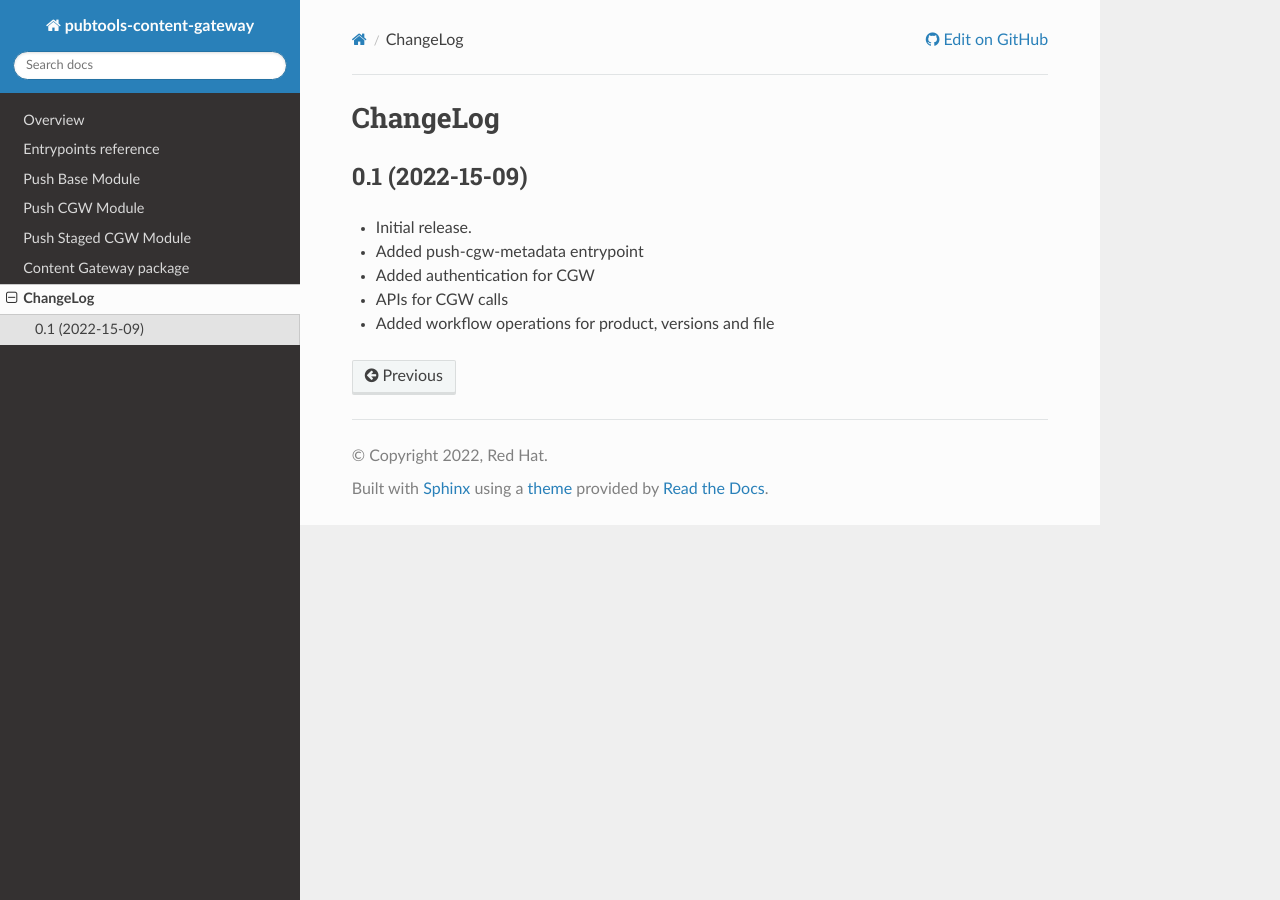
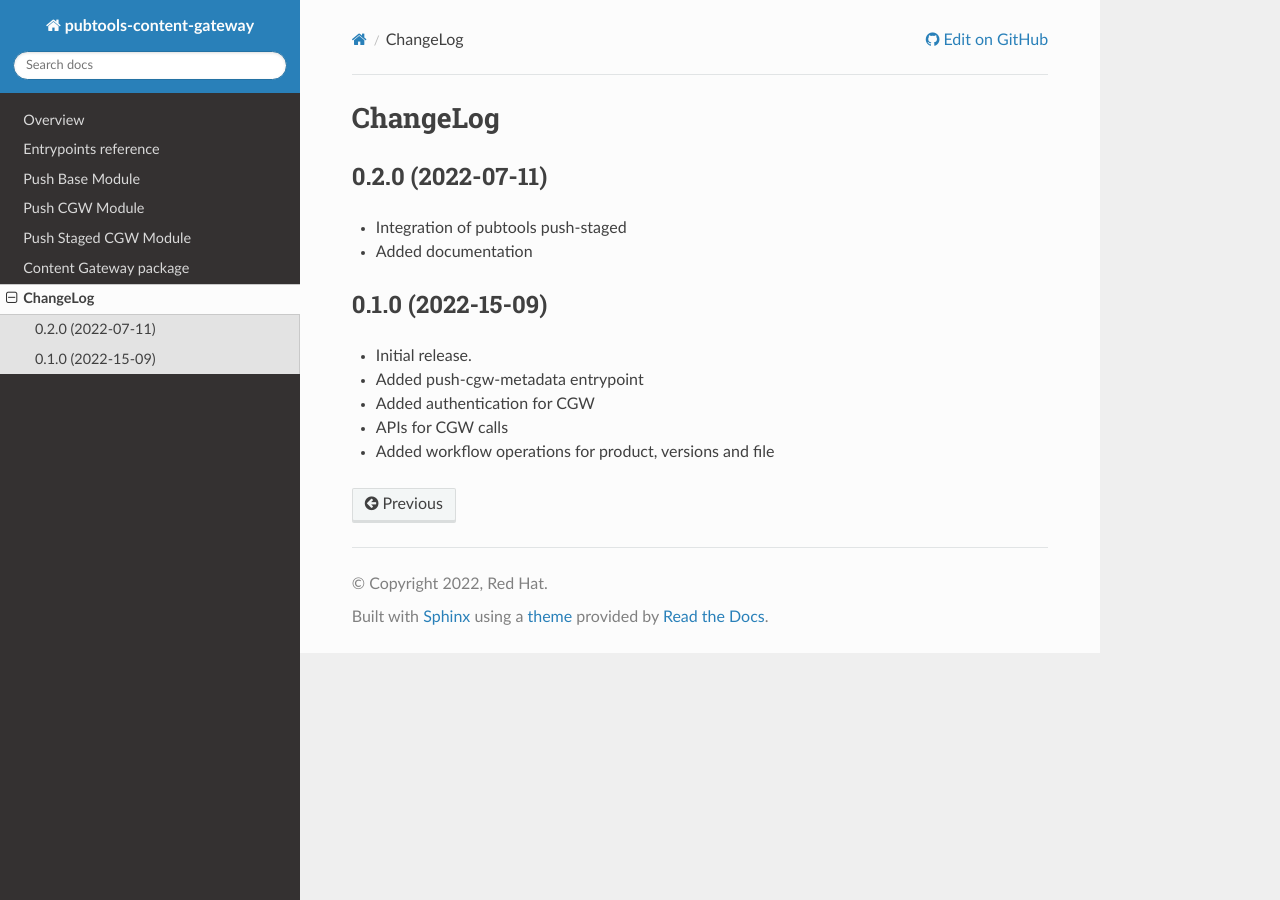
Before and after one commit to release-engineering/pubtools-content-gateway, a Sphinx documentation site: the page built from docs/CHANGELOG.rst, in a window 1280 px wide. Built offline with Sphinx 7.4.7 and the Read the Docs theme 2.0.0, drawn with Linux system fonts in a browser that asks for light colours.

Commit message:
Release v0.2.0

```diff
--- a/docs/CHANGELOG.rst
+++ b/docs/CHANGELOG.rst
@@ -1,7 +1,14 @@
 ChangeLog
 =========
 
-0.1 (2022-15-09)
+0.2.0 (2022-07-11)
+------------------
+
+* Integration of pubtools push-staged
+* Added documentation
+
+
+0.1.0 (2022-15-09)
 ------------------
 
 * Initial release.
--- a/docs/conf.py
+++ b/docs/conf.py
@@ -14,7 +14,8 @@ sys.path.insert(0, os.path.abspath("../pubtools/_content_gateway/"))
 project = 'pubtools-content-gateway'
 copyright = '2022, Red Hat'
 author = 'Red Hat'
-release = '0.1'
+release = '0.2.0'
+release = '0.2.0'
 
 # -- General configuration ---------------------------------------------------
 # https://www.sphinx-doc.org/en/master/usage/configuration.html#general-configuration
--- a/setup.py
+++ b/setup.py
@@ -82,7 +82,7 @@ classifiers = [
 
 setup(
     name="pubtools-content-gateway",
-    version="0.1.0",
+    version="0.2.0",
     description=get_description(),
     long_description_content_type="text/markdown",
     author="Javed Alam",
```
